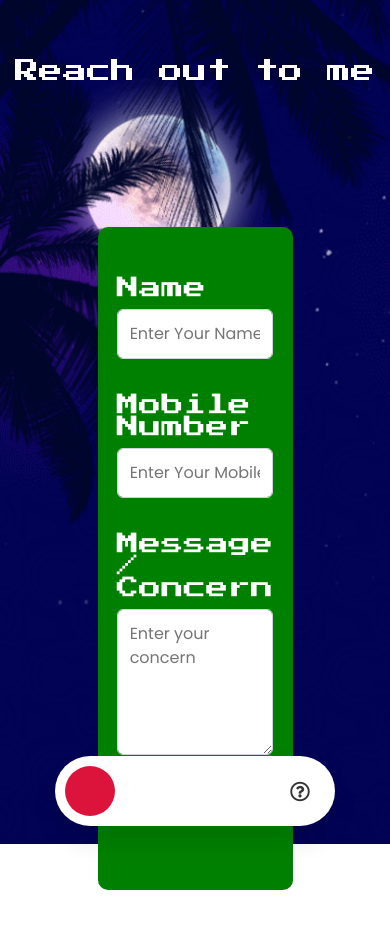
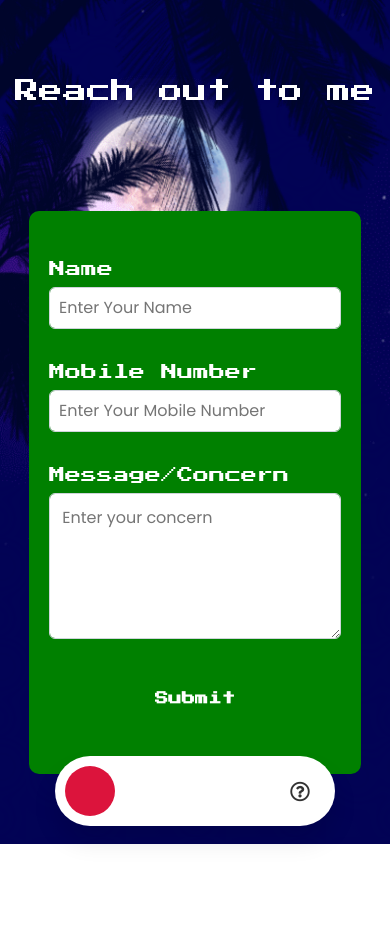
Before and after one commit to KishoreNanthagopal98/Cryptowebsite, a React (Create React App) app: page /help in a window 390 px wide. Shown: the top 928 px of the page. After the commit the page ends 844 px from the top, so only its background shows below. Built offline with nearby package versions, Linux system fonts and the light colour scheme.

Commit message:
Form integration for reach me section

```diff
--- a/src/components/HelpSection/HelpSection.js
+++ b/src/components/HelpSection/HelpSection.js
@@ -6,11 +6,24 @@ import * as yup from "yup";
 import "./helpsection.scss";
 import TitleSection from "../titleSection/TitleSection";
 
-const schema = yup.object().shape({
-  name: yup.string().required("Name is required*").matches(/^.{3,255}$/, "Name should be minimum 3 characters.").matches(/^[a-zA-Z][a-zA-Z\-\ \.]{2,}$/i, "Name should have alphabets only."),
-  mobileNumber: yup.string().required("Phone Number is Required*").matches(/^[0-9]{10}$/, "Mobile No. should be 10 digits NUMBER."),
-  comment: yup.string().required("Message is required*").min(3).max(300),
-}).required();
+const schema = yup
+  .object()
+  .shape({
+    name: yup
+      .string()
+      .required("Name is required*")
+      .matches(/^.{3,255}$/, "Name should be minimum 3 characters.")
+      .matches(
+        /^[a-zA-Z][a-zA-Z\-\ \.]{2,}$/i,
+        "Name should have alphabets only."
+      ),
+    mobileNumber: yup
+      .string()
+      .required("Phone Number is Required*")
+      .matches(/^[0-9]{10}$/, "Mobile No. should be 10 digits NUMBER."),
+    comment: yup.string().required("Message is required*").min(3).max(300),
+  })
+  .required();
 
 function HelpSection() {
   const [formStatus, setFormStatus] = useState(false);
@@ -46,12 +59,12 @@ function HelpSection() {
 
   return (
     <div className="helpusform">
-      <div>
+      <div className = "titleDiv">
         <TitleSection title="Reach out to me" />
       </div>
       <div className="formSection">
-        <div className={!formStatus ? "formNotSubmit" : "formSubmit"}>
-          <div className="formSt">
+        <div className="formSt">
+          <div className={formStatus ? "formFailure" : "formSuccess"}>
             <div className="formfields">
               <form className="formDiv" onSubmit={handleSubmit(onSubmit)}>
                 <div className="fields">
@@ -82,7 +95,7 @@ function HelpSection() {
                 </div>
                 <br />
                 <div className="fields">
-                  <label>Message / Concern</label>
+                  <label>Message/Concern</label>
                   <textarea
                     name="description"
                     rows="5"
@@ -102,8 +115,32 @@ function HelpSection() {
               </form>
             </div>
           </div>
+          <div className={formStatus ? "formSuccess" : "formFailure"}>
+            <div className="successMessage">
+              <div className="messageCont">
+                <svg className="successSvg" viewBox="0 0 24 24">
+                  <path
+                    fill="white"
+                    d="M12,2A10,10 0 0,1 22,12A10,10 0 0,1 12,22A10,10 0 0,1 2,12A10,10 0 0,1 12,2M12,4A8,8 0 0,0 4,12A8,8 0 0,0 12,20A8,8 0 0,0 20,12A8,8 0 0,0 12,4M11,16.5L6.5,12L7.91,10.59L11,13.67L16.59,8.09L18,9.5L11,16.5Z"
+                  ></path>
+                </svg>
+                <br />
+                <br />
+                <br />
+
+                <div className="messageLine">
+                  <h4 className="submitLineOne">
+                    Thank you for connecting with me !!
+                  </h4>
+                  <br />
+                  <h2 className="submitLineTwo">
+                    I will get in touch with you shortly
+                  </h2>
+                </div>
+              </div>
+            </div>
+          </div>
         </div>
-        <div className={formStatus ? "formNotSubmit" : "formSubmit"}></div>
       </div>
     </div>
   );
--- a/src/components/HelpSection/helpsection.scss
+++ b/src/components/HelpSection/helpsection.scss
@@ -112,3 +112,81 @@ button:hover {
     margin-top: -7px;
     color: white;
 }
+
+.formSuccess {
+    margin: 30px 0px;
+    display: block;
+}
+
+.formFailure {
+    display: none;
+}
+
+.successSvg {
+    height: 150px;
+}
+
+.messageCont {
+    padding: 80px 0px;
+    text-align: center;
+}
+
+.messageLine {
+    width: 70%;
+    margin:auto;
+}
+
+.messageLine .submitLineOne{
+    color: white;
+    font-size: 1.6rem;
+    font-family: "Press Start 2P", cursive;
+    line-height: 40px;
+}
+
+.messageLine .submitLineTwo{
+    color: white;
+    line-height: 40px;
+    font-size: 1.2rem;
+    font-family: "Press Start 2P", cursive;
+}
+
+@media (max-width:767px) {
+    .formSt{
+        width: 85%;
+        margin: 50px auto;
+    }
+
+    .fields label {
+        font-size: 1rem;
+    }
+
+    .fields input{
+        padding: 0.5rem 0.55rem;
+    }
+
+    .titleDiv {
+        padding-top: 20px;
+    }
+
+    .messageLine .submitLineOne{
+        color: white;
+        font-size: 1rem;
+        font-family: "Press Start 2P", cursive;
+        line-height: 40px;
+    }
+
+    .messageLine .submitLineTwo{
+        color: white;
+        line-height: 40px;
+        font-size: 0.9rem;
+        font-family: "Press Start 2P", cursive;
+    }
+
+    .successSvg {
+        height: 100px;
+    }
+
+    .messageCont{
+        padding: 40px 0px;
+    }
+}
```
